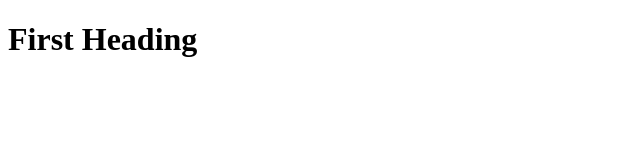
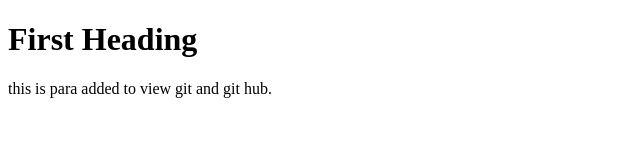
Before and after one commit to ritechpune2015/vscodegitdemo, a plain HTML site: page index.html in a window 1280 px wide. Shown: the whole page, without its empty margins (0-640 px from the left). Drawn offline with Linux system fonts and the light colour scheme.

Commit message:
Para Added

```diff
--- a/index.html
+++ b/index.html
@@ -5,5 +5,9 @@
 </head>
 <body>
     <h1> First Heading </h1>
+    <p>
+       this is para added to view git
+       and git hub.
+    </p>
 </body>
 </html>
```
